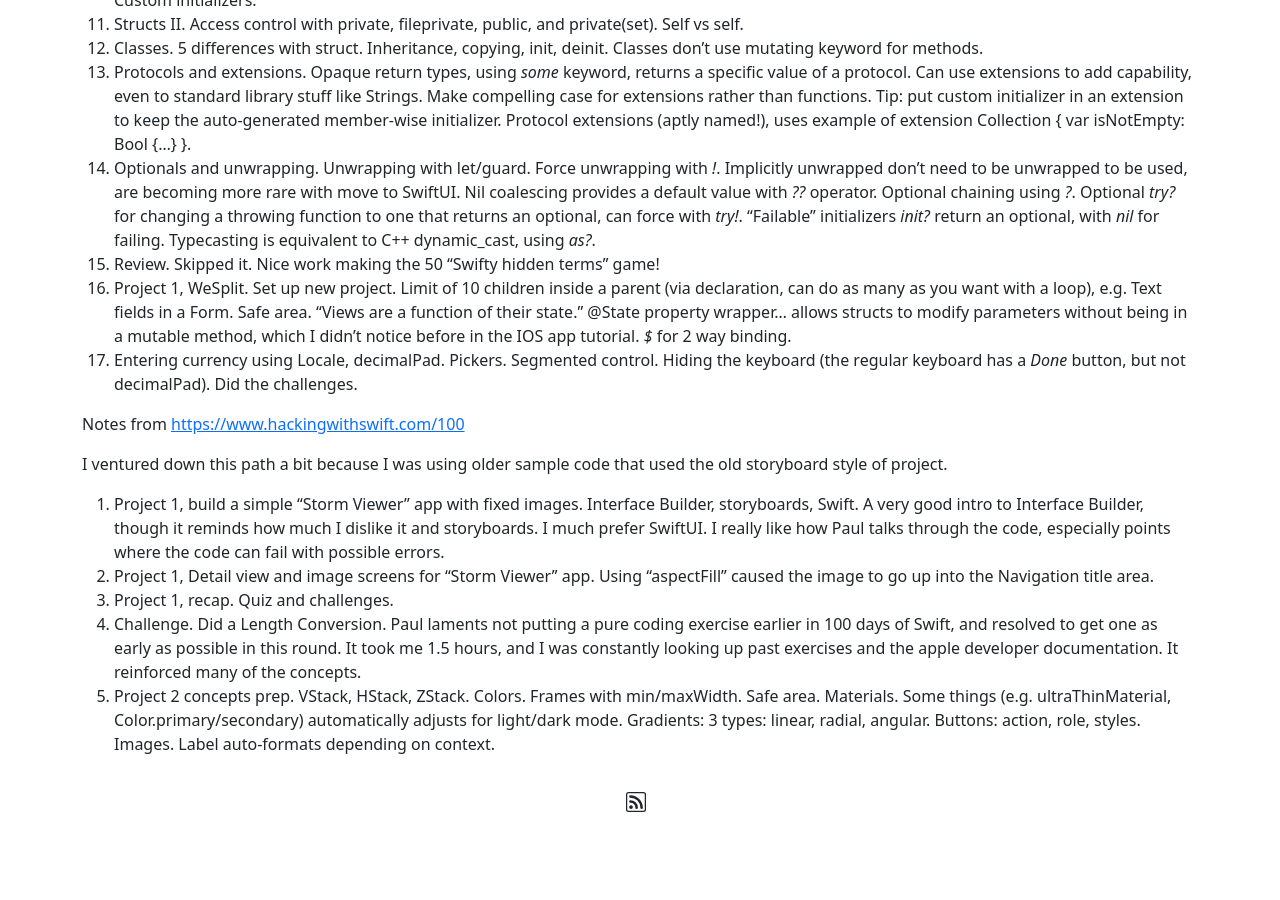
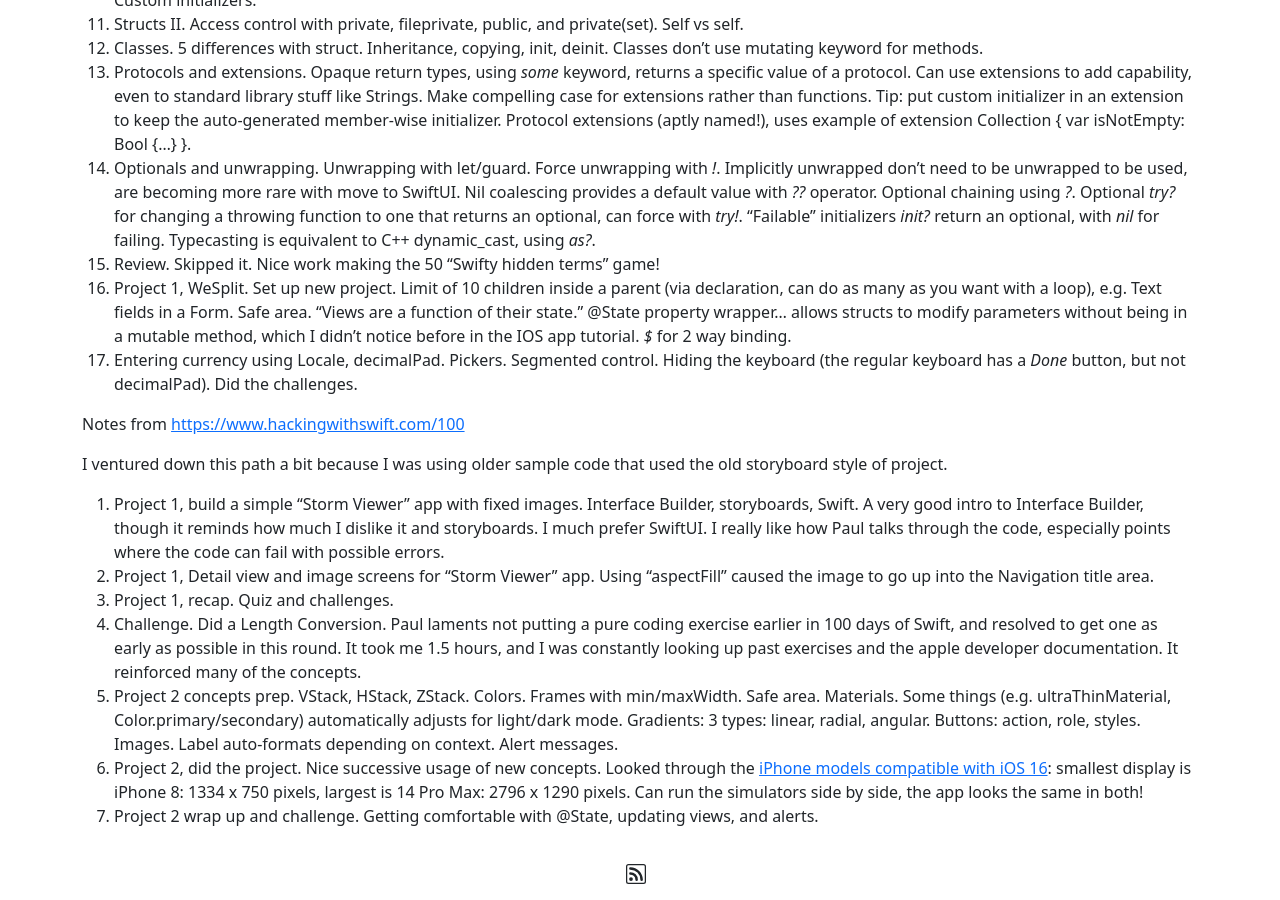
Before and after one commit to matthewdrees/matthewdrees.github.io, a Jekyll site: the page built from _posts/2023-07-07-100-days-of-swiftui.md, in a window 1280 px wide and 900 px high, scrolled down 712 px. Built offline with Jekyll 4.4.1, drawn with Linux system fonts in a browser that asks for light colours; before the commit the page ends 1540 px from its top, so only the background shows below that.

Commit message:
SwiftUI 100, days 21 & 22.

```diff
--- a/_posts/2023-07-07-100-days-of-swiftui.md
+++ b/_posts/2023-07-07-100-days-of-swiftui.md
@@ -36,4 +36,6 @@ I ventured down this path a bit because I was using older sample code that used
 17. Project 1, Detail view and image screens for "Storm Viewer" app. Using "aspectFill" caused the image to go up into the Navigation title area.
 18. Project 1, recap. Quiz and challenges.
 19. Challenge. Did a Length Conversion. Paul laments not putting a pure coding exercise earlier in 100 days of Swift, and resolved to get one as early as possible in this round. It took me 1.5 hours, and I was constantly looking up past exercises and the apple developer documentation. It reinforced many of the concepts.
-20. Project 2 concepts prep. VStack, HStack, ZStack. Colors. Frames with min/maxWidth. Safe area. Materials. Some things (e.g. ultraThinMaterial, Color.primary/secondary) automatically adjusts for light/dark mode. Gradients: 3 types: linear, radial, angular. Buttons: action, role, styles. Images. Label auto-formats depending on context.
+20. Project 2 concepts prep. VStack, HStack, ZStack. Colors. Frames with min/maxWidth. Safe area. Materials. Some things (e.g. ultraThinMaterial, Color.primary/secondary) automatically adjusts for light/dark mode. Gradients: 3 types: linear, radial, angular. Buttons: action, role, styles. Images. Label auto-formats depending on context. Alert messages.
+21. Project 2, did the project. Nice successive usage of new concepts. Looked through the [iPhone models compatible with iOS 16](https://support.apple.com/guide/iphone/supported-models-iphe3fa5df43/ios): smallest display is iPhone 8: 1334 x 750 pixels, largest is 14 Pro Max: 2796 x 1290 pixels. Can run the simulators side by side, the app looks the same in both!
+22. Project 2 wrap up and challenge. Getting comfortable with @State, updating views, and alerts.
```
